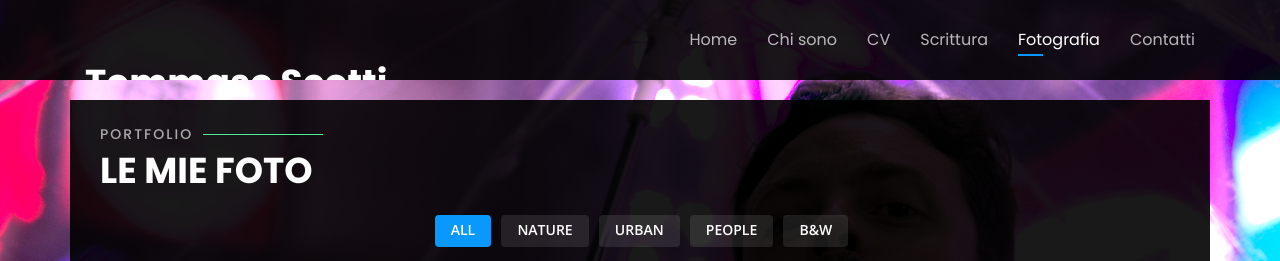
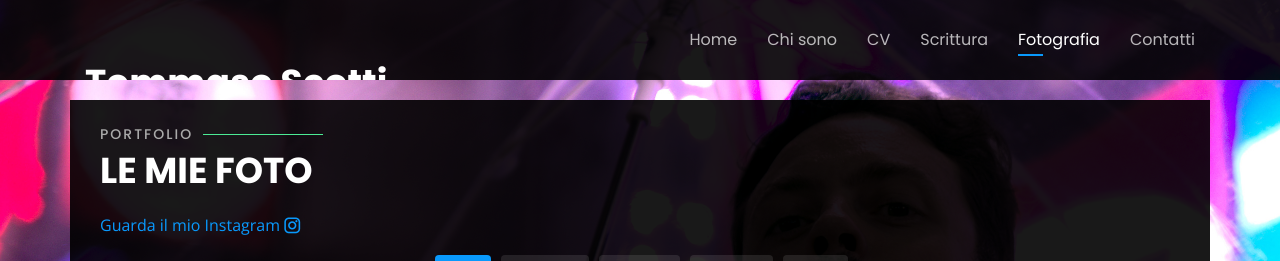
Before and after one commit to thomscot/hokuthom, a Python web app: template app/templates/index.html in a window 1280 px wide, after a click on "Fotografia". Shown: the top 261 px of the page. Run offline with Jinja, Linux system fonts and the light colour scheme; the template is opened without the code that fills it: most values are stand-ins (such as "Sample title", 1, 10 or a date in 2020); some libraries are stand-ins or nearby versions.

Commit message:
add link insta in photo section

```diff
--- a/app/templates/index.html
+++ b/app/templates/index.html
@@ -562,6 +562,7 @@
         <h2>Portfolio</h2>
         <p>Le mie Foto</p>
       </div>
+      <p> <a href="https://www.instagram.com/hokuthom/" target="_blank" class="instagram">Guarda il mio Instagram <i class="icofont-instagram"></i></a></p>
 
       <div class="row">
         <div class="col-lg-12 d-flex justify-content-center">
--- a/app/templates/index_en.html
+++ b/app/templates/index_en.html
@@ -553,6 +553,8 @@
         <p>My Photos</p>
       </div>
 
+      <p> <a href="https://www.instagram.com/hokuthom/" target="_blank" class="instagram">Check out my Instagram <i class="icofont-instagram"></i></a></p>
+
       <div class="row">
         <div class="col-lg-12 d-flex justify-content-center">
           <ul id="portfolio-flters">
```
